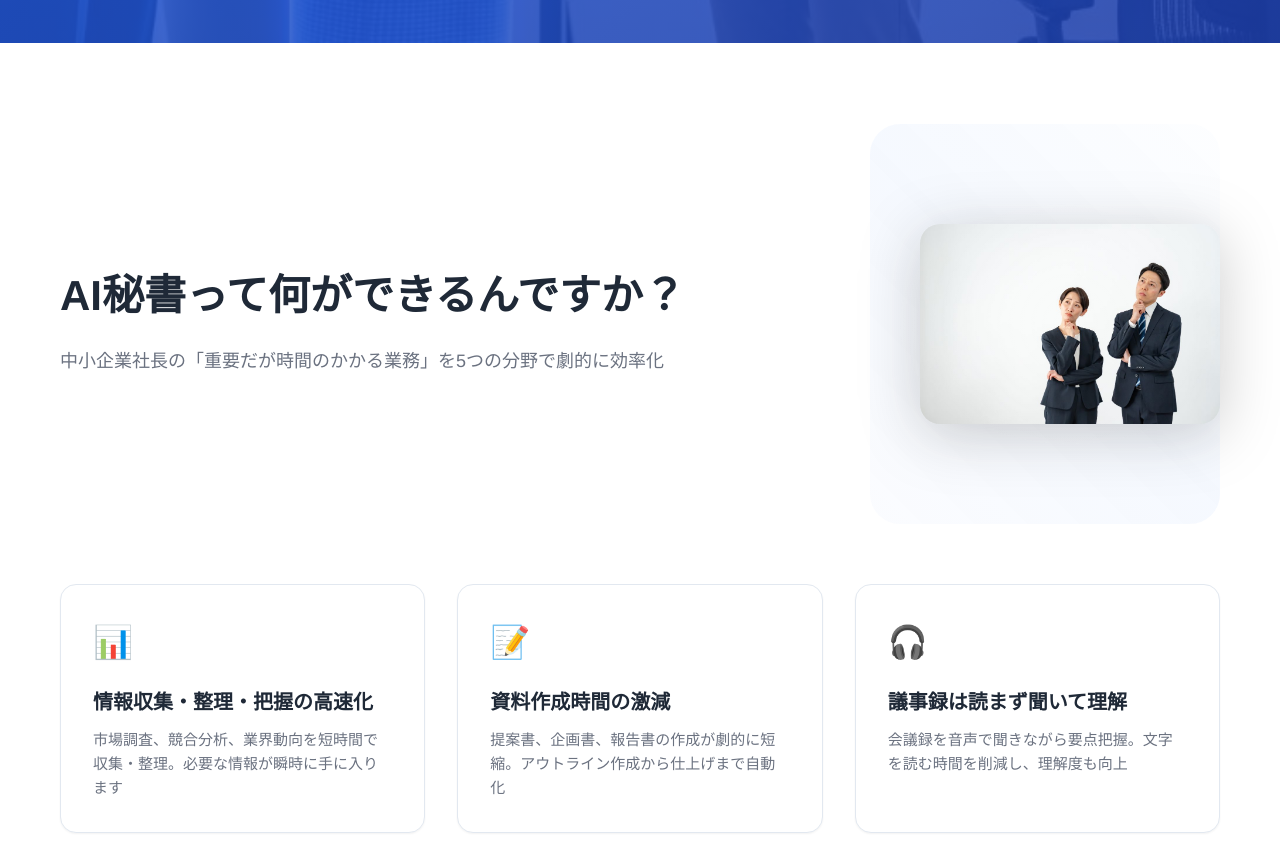
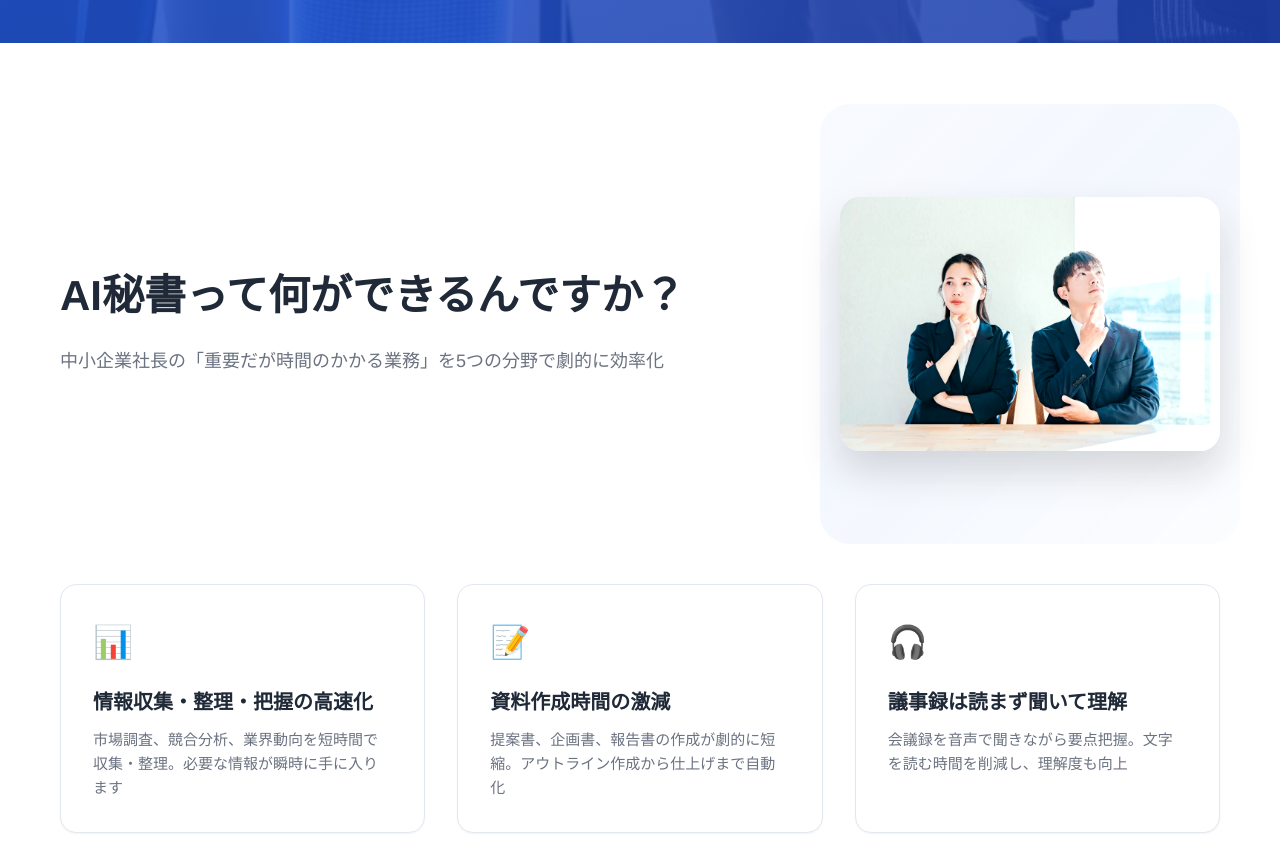
Before and after one commit to junagashima/ai-secretary-lp, a website built with Vite: page index.html in a window 1280 px wide. Shown: the part 997-1859 px from the top of the page. Built offline with nearby package versions, Linux system fonts and the light colour scheme.

Commit message:
新しいビジネス思考画像に差し替え: 2人の経営者画像を最適配置し、自然なスタイリング適用

```diff
--- a/index.html
+++ b/index.html
@@ -56,7 +56,7 @@
                     <p class="question-subtitle">中小企業社長の「重要だが時間のかかる業務」を5つの分野で劇的に効率化</p>
                 </div>
                 <div class="ai-effects-image">
-                    <img src="/images/ai-effects-thinking.jpg" alt="AI秘書について考える経営者" />
+                    <img src="/images/ai-effects-business-thinking.jpg" alt="AI秘書について考える経営者たち" />
                 </div>
             </div>
 
--- a/style.css
+++ b/style.css
@@ -256,8 +256,8 @@ body {
 .ai-effects-hero {
     position: relative;
     display: grid;
-    grid-template-columns: 1fr 300px;
-    gap: 40px;
+    grid-template-columns: 1fr 380px;
+    gap: 50px;
     align-items: center;
     margin-bottom: 60px;
     min-height: 400px;
@@ -283,11 +283,16 @@ body {
     font-size: 18px;
     line-height: 1.7;
     position: relative;
+    color: #6b7280;
 }
 
 .ai-effects-image {
     position: relative;
     z-index: 1;
+    border-radius: 20px;
+    overflow: hidden;
+    box-shadow: 0 20px 40px rgba(0, 0, 0, 0.15);
+    background: linear-gradient(135deg, #f8fafc 0%, #ffffff 100%);
 }
 
 .ai-effects-image img {
@@ -295,47 +300,45 @@ body {
     height: auto;
     display: block;
     transition: all 0.3s ease;
-    /* 背景透過効果 */
-    filter: drop-shadow(0 10px 30px rgba(0, 0, 0, 0.2));
-    /* 人物を際立たせる */
-    mix-blend-mode: multiply;
+    /* 自然な表示 */
+    filter: brightness(1.02) contrast(1.05);
     border-radius: 20px;
 }
 
 .ai-effects-image:hover img {
-    transform: scale(1.05) translateX(-10px);
-    filter: drop-shadow(0 15px 40px rgba(0, 0, 0, 0.3));
-}
-
-/* 背景に淡いオーバーレイを追加 */
+    transform: scale(1.02);
+    filter: brightness(1.05) contrast(1.08);
+}
+
+/* 背景に淡いアクセント */
 .ai-effects-hero::before {
-    content: '';
-    position: absolute;
-    top: 0;
-    right: 0;
-    width: 350px;
-    height: 100%;
-    background: linear-gradient(45deg,
-        rgba(37, 99, 235, 0.02) 0%,
-        rgba(59, 130, 246, 0.05) 50%,
-        rgba(147, 197, 253, 0.02) 100%);
-    border-radius: 30px;
-    z-index: 0;
-}
-
-/* 人物をより自然に配置する効果 */
-.ai-effects-image::before {
     content: '';
     position: absolute;
     top: -20px;
     right: -20px;
-    width: calc(100% + 40px);
+    width: 420px;
     height: calc(100% + 40px);
-    background: radial-gradient(circle at center,
-        rgba(255, 255, 255, 0.1) 0%,
-        rgba(255, 255, 255, 0.05) 70%,
-        transparent 100%);
-    border-radius: 50%;
+    background: linear-gradient(135deg,
+        rgba(37, 99, 235, 0.03) 0%,
+        rgba(59, 130, 246, 0.06) 50%,
+        rgba(147, 197, 253, 0.03) 100%);
+    border-radius: 30px;
+    z-index: 0;
+}
+
+/* 画像周りの微細な装飾 */
+.ai-effects-image::after {
+    content: '';
+    position: absolute;
+    top: -2px;
+    left: -2px;
+    right: -2px;
+    bottom: -2px;
+    background: linear-gradient(135deg,
+        rgba(37, 99, 235, 0.1) 0%,
+        rgba(59, 130, 246, 0.15) 50%,
+        rgba(147, 197, 253, 0.1) 100%);
+    border-radius: 22px;
     z-index: -1;
 }
 
@@ -1674,12 +1677,12 @@ body {
 
     .ai-effects-image {
         order: -1;
-        max-width: 280px;
+        max-width: 320px;
         margin: 0 auto;
     }
 
-    .ai-effects-image img {
-        mix-blend-mode: normal;
+    .ai-effects-image::after {
+        display: none;
     }
 
     .ai-effects-content .question-subtitle {
```
Also changed, not shown: public/images/ai-effects-business-thinking.jpg (added).
